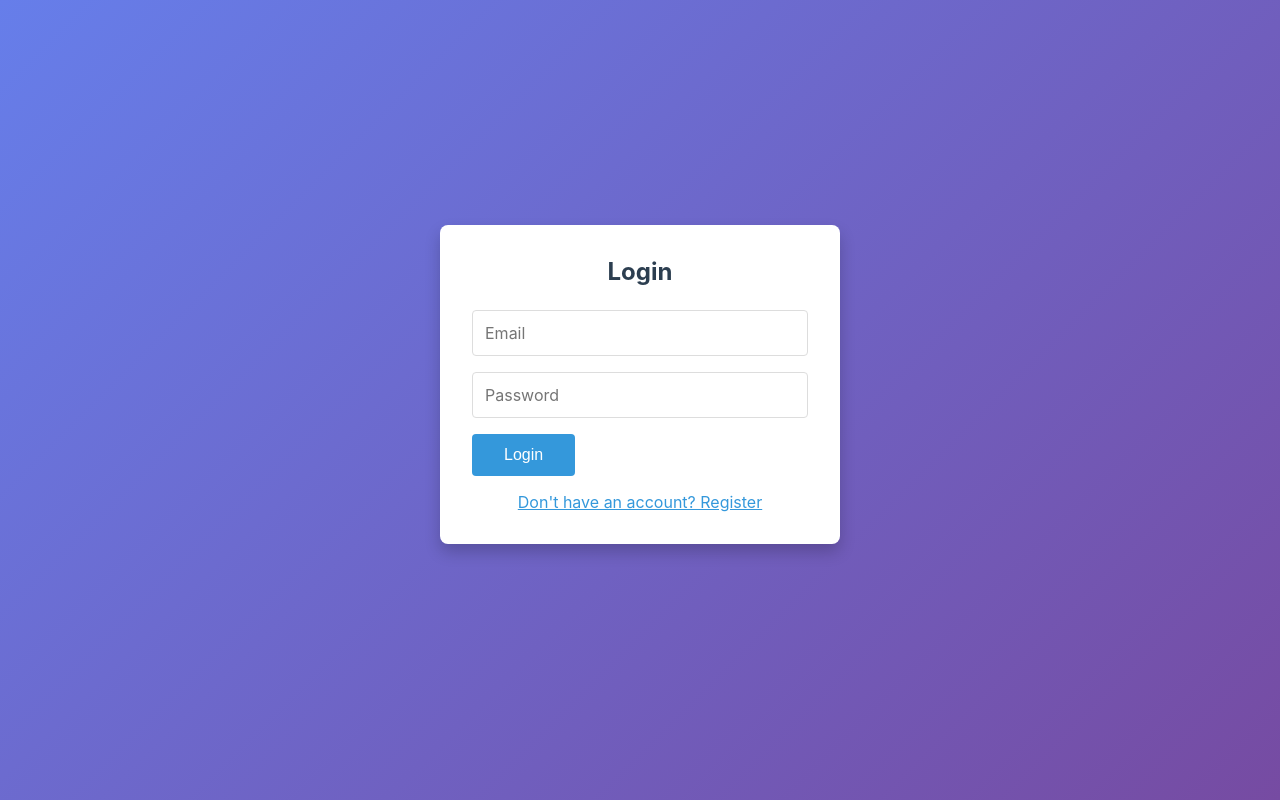
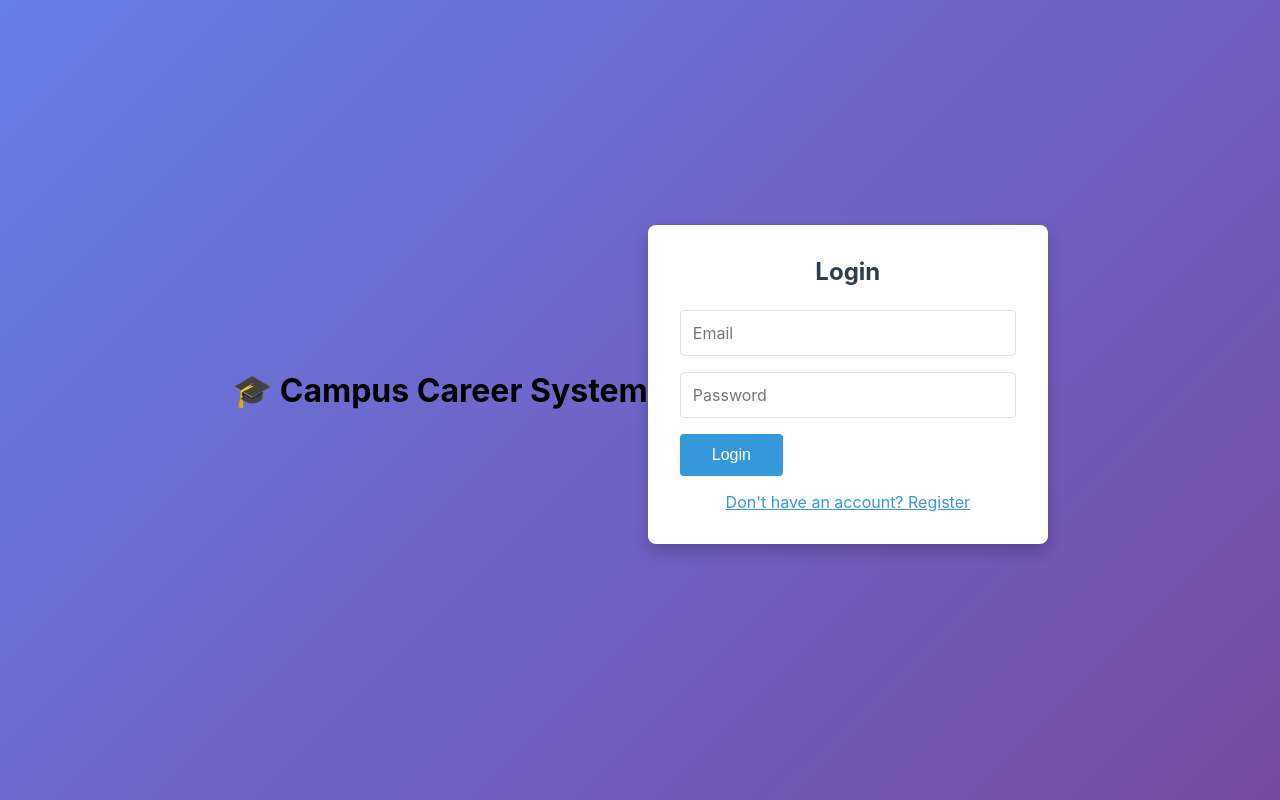
Before and after one commit to IGNITETHETEAM-2/campus-career-system, a React (Create React App) app in the folder frontend/: page / in a window 1280 px wide. Built offline with nearby package versions, Linux system fonts and the light colour scheme; no server answers.

Commit message:
Add logo to login page

```diff
--- a/frontend/src/pages/Login.js
+++ b/frontend/src/pages/Login.js
@@ -47,6 +47,9 @@ function Login({ setUser }) {
 
   return (
     <div className="login-page">
+      <div style={{ textAlign: 'center', marginBottom: '20px' }}>
+        <h1>🎓 Campus Career System</h1>
+      </div>
       <form onSubmit={handleSubmit}>
         <h2>{isLogin ? 'Login' : 'Register'}</h2>
         {error && <div className="error">{error}</div>}
```
